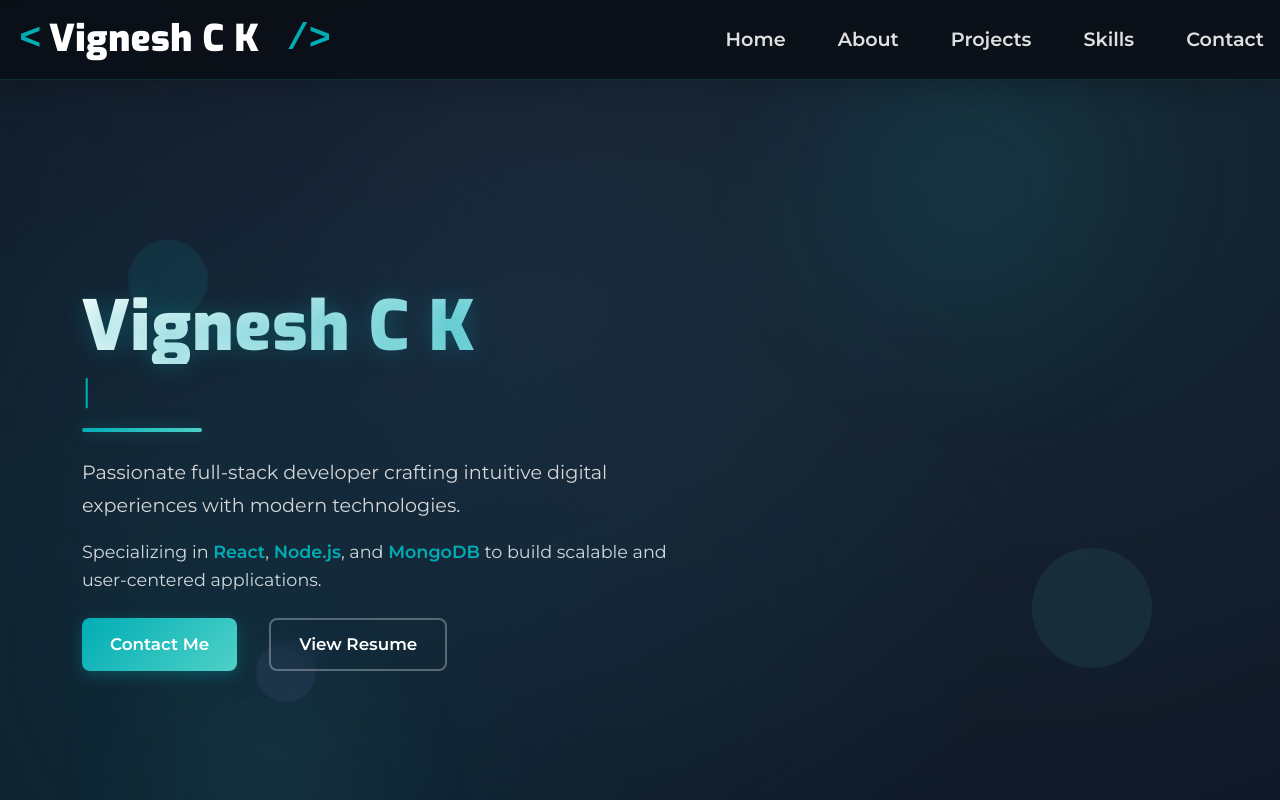
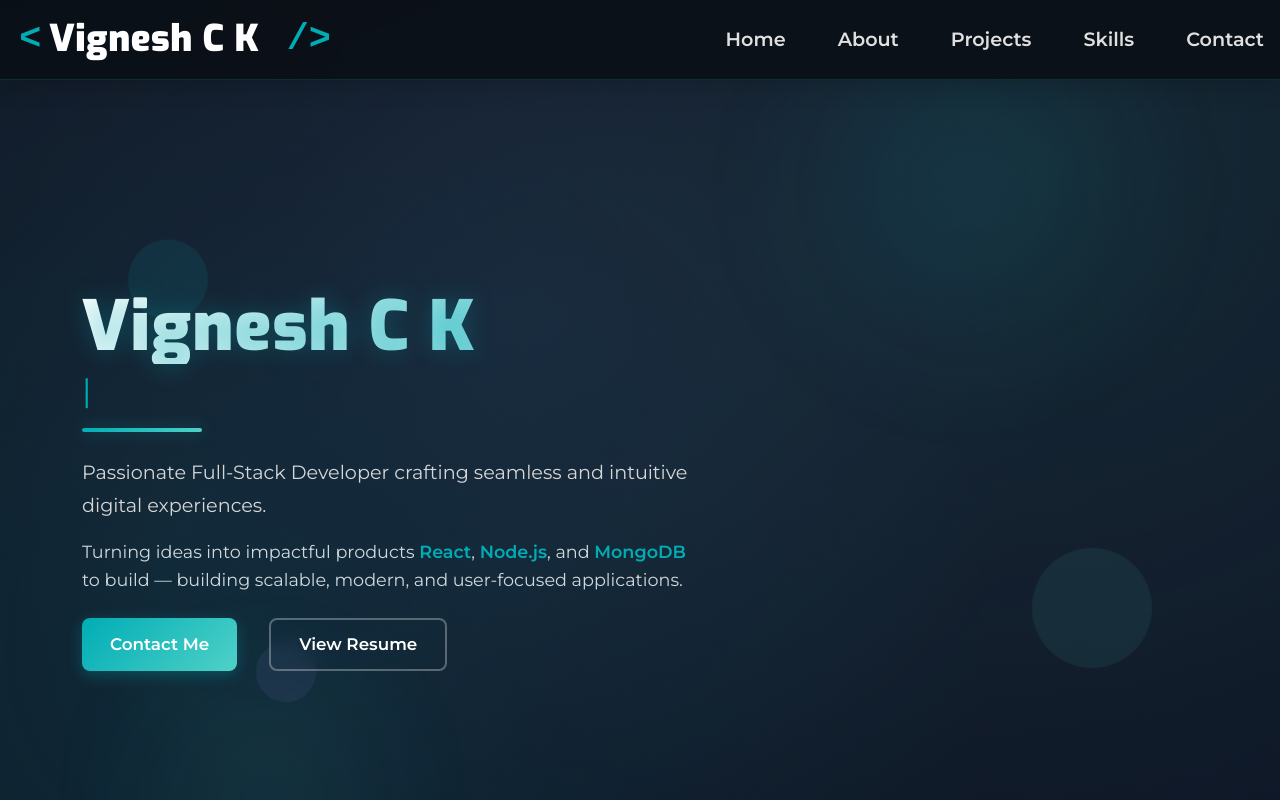
Before and after one commit to vigneshck2023/Portfolio, a React (Vite) app: page / in a window 1280 px wide. Shown: the top 800 px of the page. Built offline with nearby package versions, Linux system fonts and the light colour scheme.

Commit message:
changes in the hero section

```diff
--- a/src/App.jsx
+++ b/src/App.jsx
@@ -80,14 +80,13 @@ export default function App() {
               <div className="underline mb-4"></div>
 
               <p className="hero-tagline mb-3">
-                Passionate full-stack developer crafting intuitive digital
-                experiences with modern technologies.
+               Passionate Full-Stack Developer crafting seamless and intuitive digital experiences.
               </p>
               <p className="hero-tech mb-4">
-                Specializing in <span className="tech-highlight">React</span>,{" "}
+                Turning ideas into impactful products <span className="tech-highlight">React</span>,{" "}
                 <span className="tech-highlight">Node.js</span>, and{" "}
                 <span className="tech-highlight">MongoDB</span> to build
-                scalable and user-centered applications.
+                — building scalable, modern, and user-focused applications.
               </p>
 
               <div className="hero-buttons mt-4">
```
